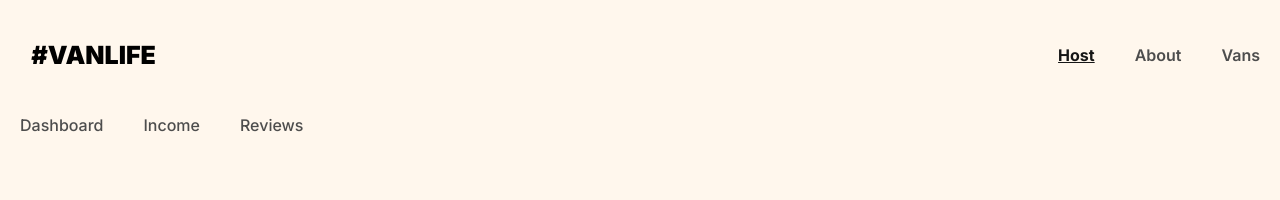
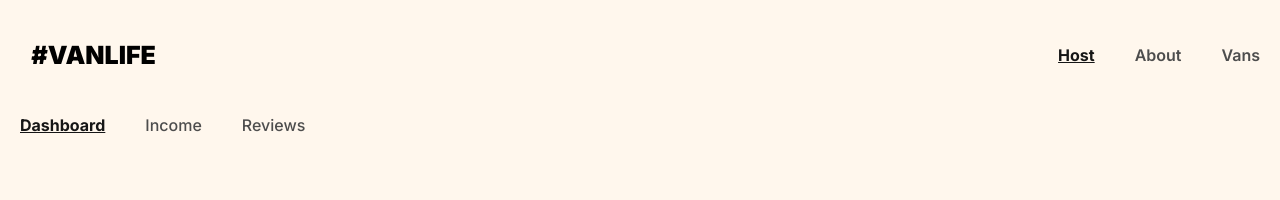
Before and after one commit to SanJammin/Vanlife, a React (Vite) app: page /host in a window 1280 px wide. Shown: the top 200 px of the page. Built offline with nearby package versions, Linux system fonts and the light colour scheme; what miragejs would draw is missing.

Commit message:
Use NavLink on HostLayout

```diff
--- a/src/components/HostLayout.jsx
+++ b/src/components/HostLayout.jsx
@@ -1,12 +1,34 @@
-import { Link, Outlet } from "react-router-dom";
+import { NavLink, Outlet } from "react-router-dom";
 
 export default function HostLayout() {
+    const activeLink = {
+        fontWeight: "bold",
+        textDecoration: "underline",
+        color: "#161616"
+    }
+
     return (
         <>
             <nav className="host-nav">
-            <Link to="/host">Dashboard</Link>
-            <Link to="/host/income">Income</Link>
-            <Link to="/host/reviews">Reviews</Link>
+                <NavLink
+                    to="/host"
+                    end
+                    style={({isActive}) => isActive ? activeLink : null}
+                >
+                    Dashboard
+                </NavLink>
+                <NavLink
+                    to="/host/income"
+                    style={({isActive}) => isActive ? activeLink : null}
+                >
+                    Income
+                </NavLink>
+                <NavLink
+                    to="/host/reviews"
+                    style={({isActive}) => isActive ? activeLink : null}
+                >
+                    Reviews
+                </NavLink>
             </nav>
             <Outlet />
         </>
```
